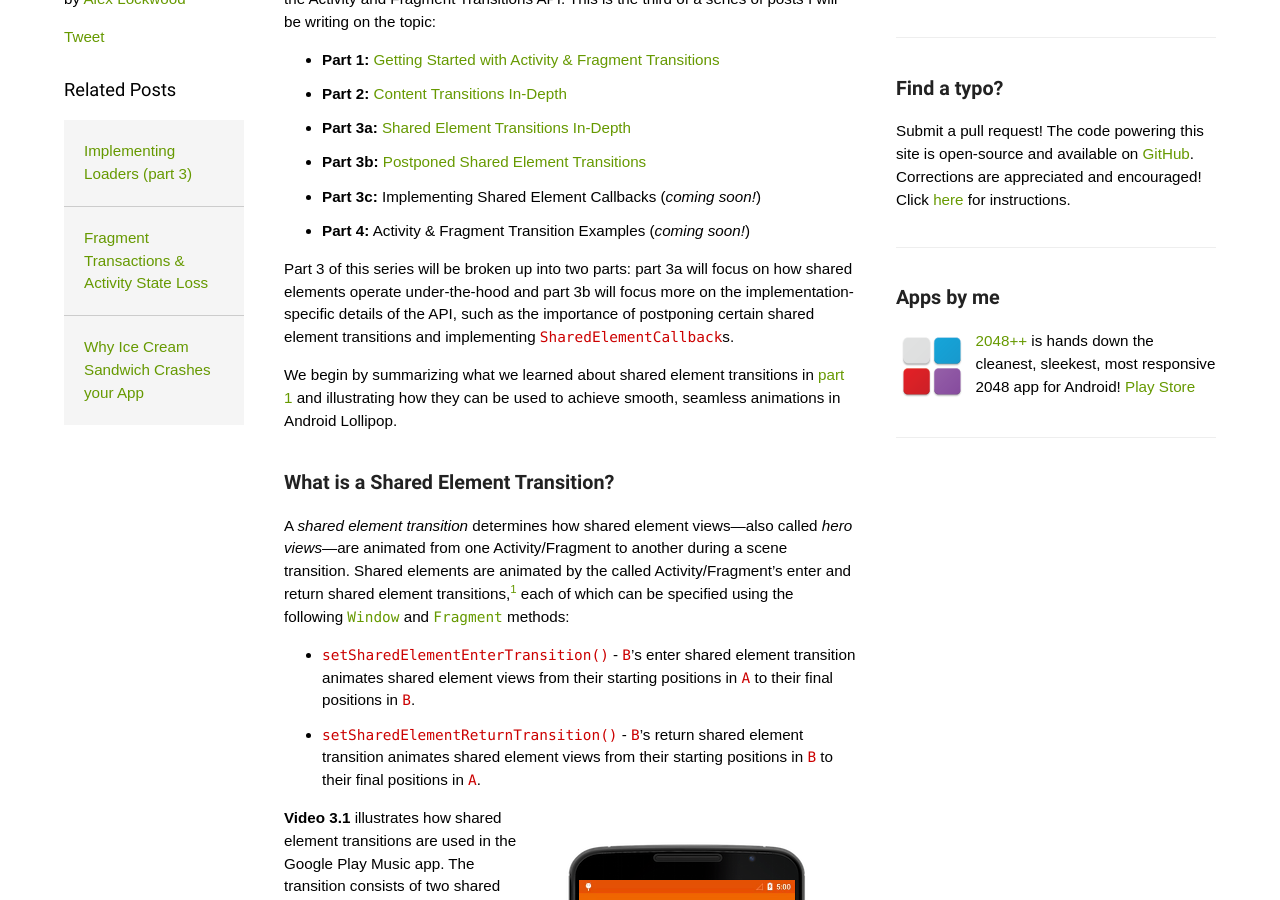
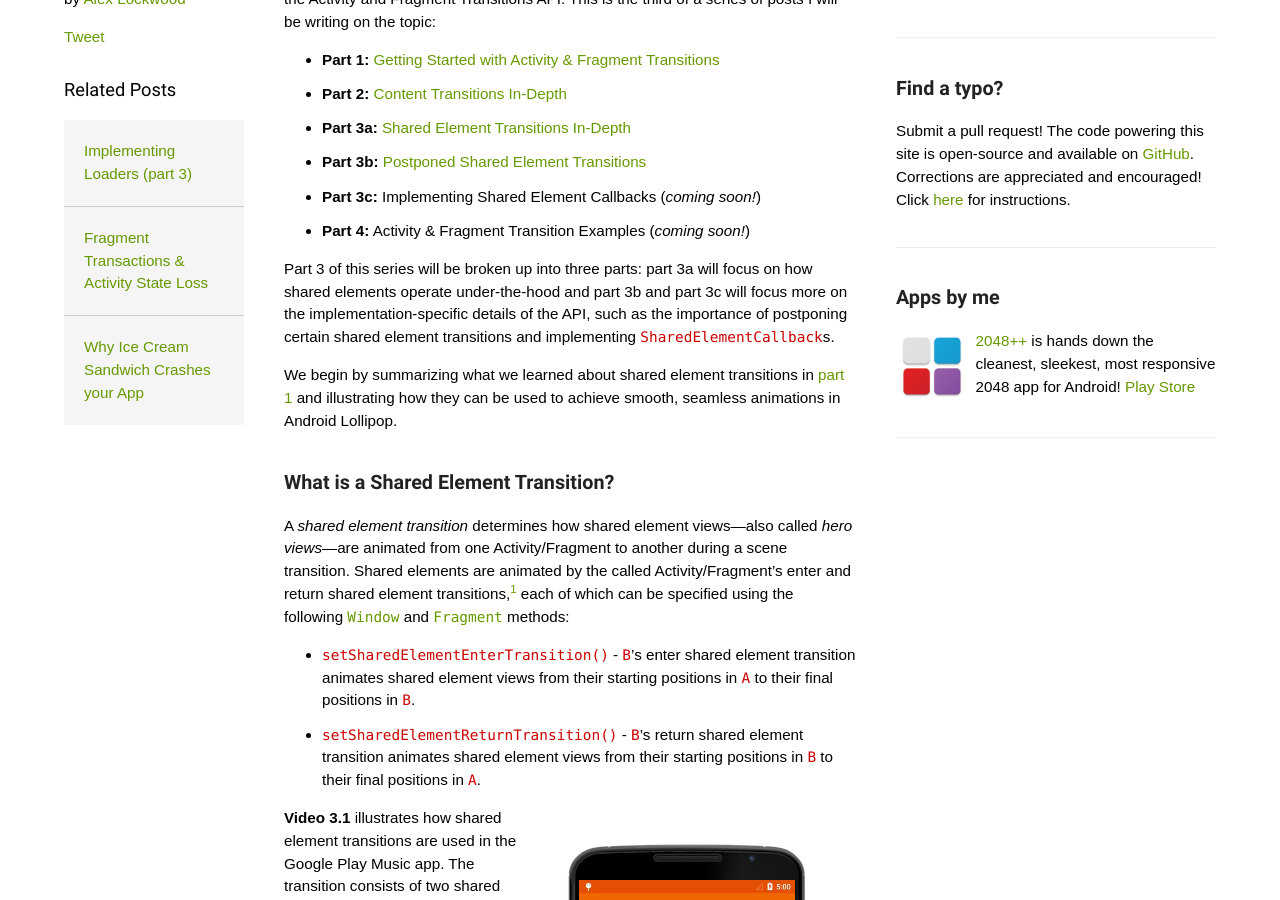
Before and after one commit to alexjlockwood/AndroidDesignPatterns, a Jekyll site: the page built from _posts/2015-01-12-activity-fragment-shared-element-transitions-part3a.md, in a window 1280 px wide and 900 px high, scrolled down 327 px. Built offline with Jekyll 4.4.1, drawn with Linux system fonts in a browser that asks for light colours; some web fonts are replaced; Markdown is read by kramdown in place of the engine named in the settings; a script that is not in the unit is left out; comment, search, counter and statistics services are not loaded; grey boxes are pictures that could not be loaded.

Commit message:
update part 3a

```diff
--- a/_posts/2015-01-12-activity-fragment-shared-element-transitions-part3a.md
+++ b/_posts/2015-01-12-activity-fragment-shared-element-transitions-part3a.md
@@ -17,7 +17,7 @@ This post will give an in-depth analysis of _shared element transitions_ and the
 * **Part 3c:** Implementing Shared Element Callbacks (_coming soon!_)
 * **Part 4:** Activity & Fragment Transition Examples (_coming soon!_)
 
-Part 3 of this series will be broken up into two parts: part 3a will focus on how shared elements operate under-the-hood and part 3b will focus more on the implementation-specific details of the API, such as the importance of postponing certain shared element transitions and implementing `SharedElementCallback`s.
+Part 3 of this series will be broken up into three parts: part 3a will focus on how shared elements operate under-the-hood and part 3b and part 3c will focus more on the implementation-specific details of the API, such as the importance of postponing certain shared element transitions and implementing `SharedElementCallback`s.
 
 We begin by summarizing what we learned about shared element transitions in [part 1][part1] and illustrating how they can be used to achieve smooth, seamless animations in Android Lollipop.
 
```
